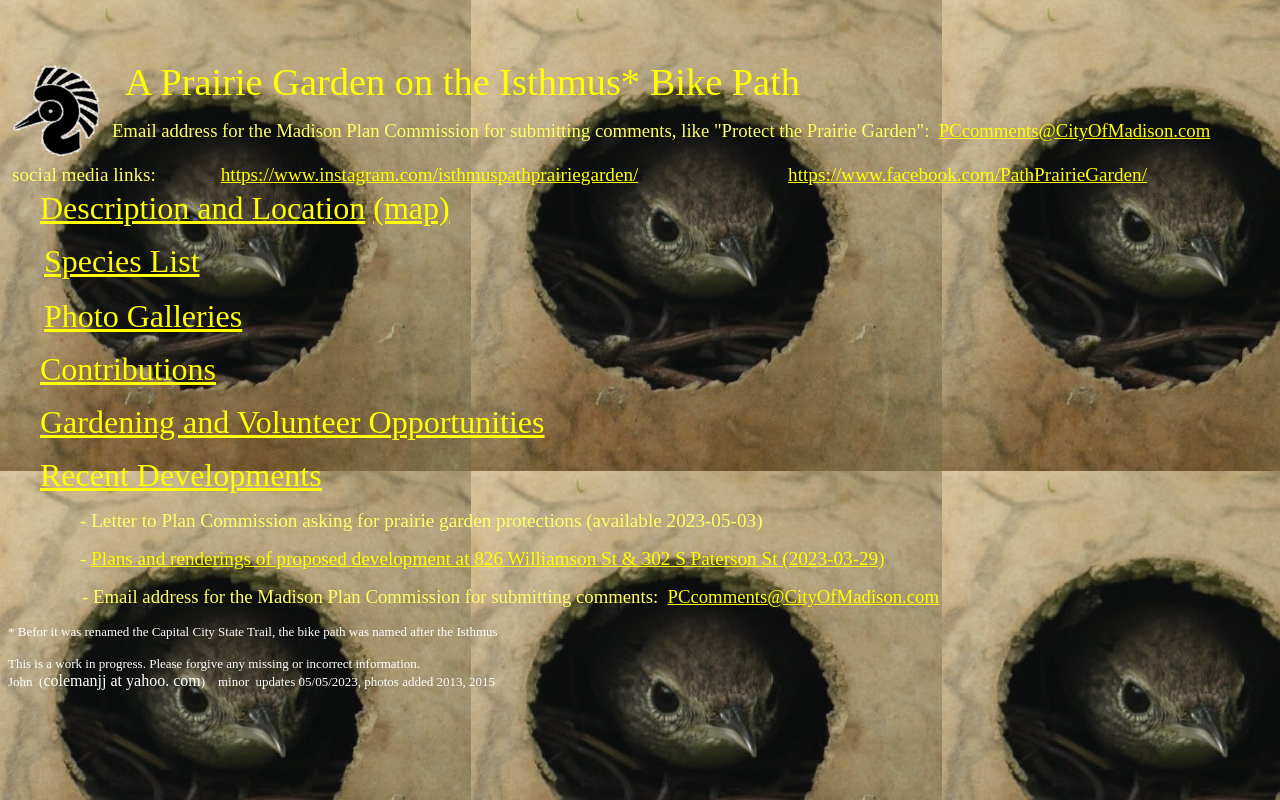
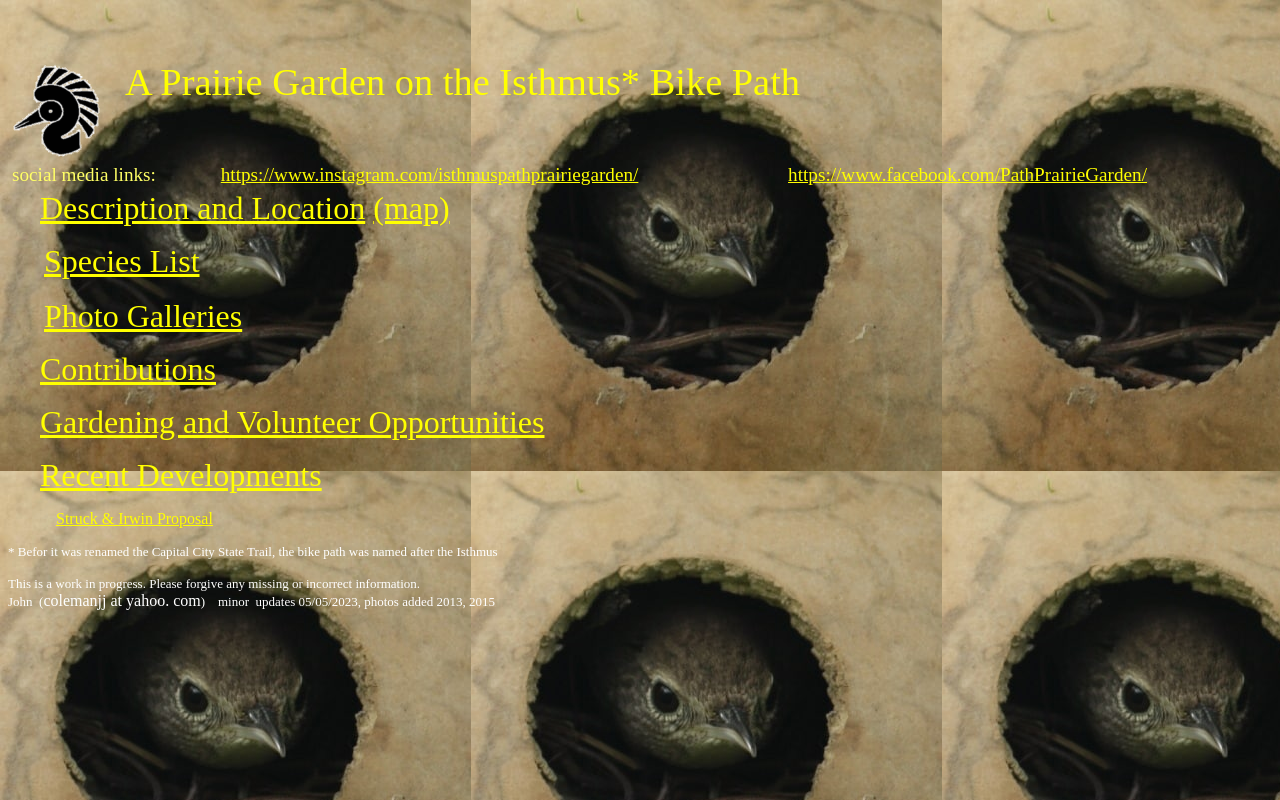
Before and after one commit to colemanjj/IPPG, a plain HTML site: page index.html in a window 1280 px wide. Drawn offline with Linux system fonts and the light colour scheme.

Commit message:
Add files via upload

```diff
--- a/index.html
+++ b/index.html
@@ -5,18 +5,14 @@
     <title>Bike Path Prairie Garden</title></head>
 <body style="background-image: url(wren-face.jpg); color: rgb(255, 255, 255); background-color: rgb(0, 51, 0);" alink="#00ff40" link="#ffff00" vlink="#80ff80"> &nbsp; <br>
     &nbsp;
-    <p></p><div style="text-align: left;"><font size="+3"><img style="width: 100px; height: 100px; float: left;" alt="" src="bird3c.gif"></font><big><strong style="font-weight: bold;"><span style="font-weight: normal;"><font size="+3"><big> &nbsp;<span style="color: rgb(255, 204, 0);"> <span style="color: yellow;">A Prairie Garden on the Isthmus* Bike Path</span></span></big></font></span></strong></big></div><p> <font size="-1"><big style="color: rgb(255, 255, 102);">&nbsp;<big>Email address for the Madison Plan Commission for submitting comments, like "Protect the Prairie Garden": &nbsp;<a href="mailto:pccomments@cityofmadison.com" target="_blank">PCcomments@CityOfMadison.com</a></big></big></font></p>
-    <font size="+3"></font><table style="text-align: left; width: 100%; color: rgb(255, 255, 102);" border="0" cellpadding="2" cellspacing="2"><tbody><tr><td><big>social media links:</big></td><td><big>&nbsp;&nbsp;<a href="https://www.instagram.com/isthmuspathprairiegarden/" target="_blank">https://www.instagram.com/isthmuspathprairiegarden/</a> </big></td><td><big><a href="https://www.facebook.com/PathPrairieGarden/" target="_blank">https://www.facebook.com/PathPrairieGarden/</a></big></td></tr></tbody></table><font style="color: rgb(255, 255, 102);" size="+3">&nbsp;&nbsp;&nbsp;&nbsp;</font><font style="color: rgb(255, 255, 102);" size="+3"><a href="location01.htm">Description and Location</a> <a href="https://goo.gl/maps/eweVNijQn5N53SZh6" target="_blank">(map)</a></font><font style="color: rgb(255, 255, 102);" size="+3"><span style="text-decoration: underline;"></span><a href="List01.htm"></a></font><p style="color: rgb(255, 255, 102);">&nbsp;&nbsp; &nbsp; &nbsp; &nbsp; <font size="+3"><a href="List01.htm">Species List</a></font>&nbsp; &nbsp; <br>
+    <p></p><div style="text-align: left;"><font size="+3"><img style="width: 100px; height: 100px; float: left;" alt="" src="bird3c.gif"></font><big><strong style="font-weight: bold;"><span style="font-weight: normal;"><font size="+3"><big> &nbsp;<span style="color: rgb(255, 204, 0);"> <span style="color: yellow;">A Prairie Garden on the Isthmus* Bike Path</span></span></big></font></span></strong></big></div><p> <font size="-1"><big style="color: rgb(255, 255, 102);">&nbsp;<big><br><a href="mailto:pccomments@cityofmadison.com" target="_blank"></a></big></big></font></p>
+    <table style="text-align: left; width: 100%; color: rgb(255, 255, 102);" border="0" cellpadding="2" cellspacing="2"><tbody><tr><td><big>social media links:</big></td><td><big>&nbsp;&nbsp;<a href="https://www.instagram.com/isthmuspathprairiegarden/" target="_blank">https://www.instagram.com/isthmuspathprairiegarden/</a> </big></td><td><big><a href="https://www.facebook.com/PathPrairieGarden/" target="_blank">https://www.facebook.com/PathPrairieGarden/</a></big></td></tr></tbody></table><font style="color: rgb(255, 255, 102);" size="+3">&nbsp;&nbsp;&nbsp;&nbsp;</font><font style="color: rgb(255, 255, 102);" size="+3"><a href="location01.htm">Description and Location</a> <a href="https://goo.gl/maps/eweVNijQn5N53SZh6" target="_blank">(map)</a></font><font style="color: rgb(255, 255, 102);" size="+3"><span style="text-decoration: underline;"></span><a href="List01.htm"></a></font><p style="color: rgb(255, 255, 102);">&nbsp;&nbsp; &nbsp; &nbsp; &nbsp; <font size="+3"><a href="List01.htm">Species List</a></font>&nbsp; &nbsp; <br>
       &nbsp;&nbsp;<br>
       &nbsp; &nbsp;&nbsp;&nbsp; &nbsp;<font size="+3"> <a href="index2.htm">Photo Galleries</a></font> </p>
     <p style="color: rgb(255, 255, 102);"><font size="+3">&nbsp;&nbsp;&nbsp; <a href="donate01.htm">Contributions</a></font> </p>
     <p style="color: rgb(255, 255, 102);"><font size="+3">&nbsp;&nbsp;&nbsp;&nbsp;<a href="Opportunities01.htm">Gardening and
           Volunteer Opportunities</a></font> </p>
-    <p style="color: rgb(255, 255, 102);"><font size="+3">&nbsp;&nbsp;&nbsp; <a href="threats01.htm">Recent Developments</a></font> </p>
-    <p style="color: rgb(255, 255, 102);"><big>&nbsp;&nbsp;
-&nbsp;&nbsp;&nbsp; &nbsp;&nbsp;&nbsp; &nbsp;&nbsp;&nbsp; - Letter to
-Plan Commission asking for prairie garden protections (available
-2023-05-03)</big></p><p style="color: rgb(255, 255, 102);"><big>&nbsp;&nbsp; &nbsp;&nbsp;&nbsp; &nbsp;&nbsp;&nbsp; &nbsp;&nbsp;&nbsp; - <a href="https://www.cityofmadison.com/dpced/planning/development.cfm?record=LNDUSE-2023-00020" target="_blank">Plans and renderings of proposed development at 826 Williamson St &amp; 302 S Paterson St (2023-03-29)</a></big></p><p><font size="-1"><big style="color: rgb(255, 255, 102);">&nbsp;&nbsp;&nbsp;&nbsp; &nbsp;&nbsp;&nbsp; &nbsp;&nbsp;&nbsp; &nbsp;&nbsp;&nbsp; &nbsp;&nbsp;<big>- Email address for the Madison Plan Commission for submitting comments: &nbsp;<a href="mailto:pccomments@cityofmadison.com" target="_blank">PCcomments@CityOfMadison.com</a></big></big></font></p><p><font size="-1">* Befor it was renamed the Capital City State Trail, the bike path was named after the Isthmus&nbsp;&nbsp;</font></p><p><font size="-1">This is a work in progress. Please forgive any missing or
+    <p style="color: rgb(255, 255, 102);"><font size="+3">&nbsp;&nbsp;&nbsp; <a href="threats01.htm">Recent Developments</a></font> </p>&nbsp;&nbsp;&nbsp; &nbsp;&nbsp;&nbsp; &nbsp;&nbsp;&nbsp; <a href="PC.html" target="_blank">Struck &amp; Irwin Proposal</a><br><p><font size="-1">* Befor it was renamed the Capital City State Trail, the bike path was named after the Isthmus&nbsp;&nbsp;</font></p><p><font size="-1">This is a work in progress. Please forgive any missing or
         incorrect information.</font> <br>
       <font size="-1">John&nbsp; (</font>colemanjj at yahoo. com<font size="-1">)&nbsp;&nbsp;&nbsp; minor&nbsp;
 updates
```
